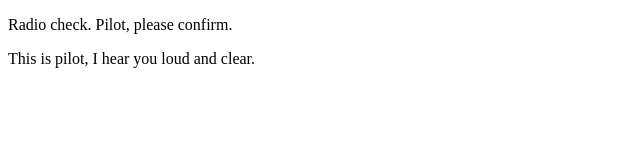
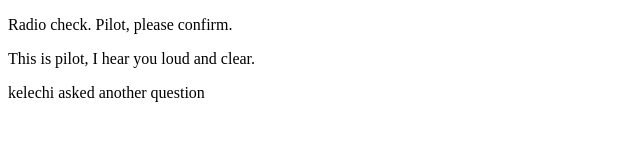
Before and after one commit to kopp12/communication-log-pilot, a plain HTML site: page index.html in a window 1280 px wide. Shown: the whole page, without its empty margins (0-640 px from the left). Drawn offline with Linux system fonts and the light colour scheme.

Commit message:
my second commit

```diff
--- a/index.html
+++ b/index.html
@@ -4,6 +4,7 @@
 <body>
   <p>Radio check. Pilot, please confirm.</p>
   <p>This is pilot, I hear you loud and clear.</p>
+  <p> kelechi asked another question</p>
 </body>
 
 </html>
```
